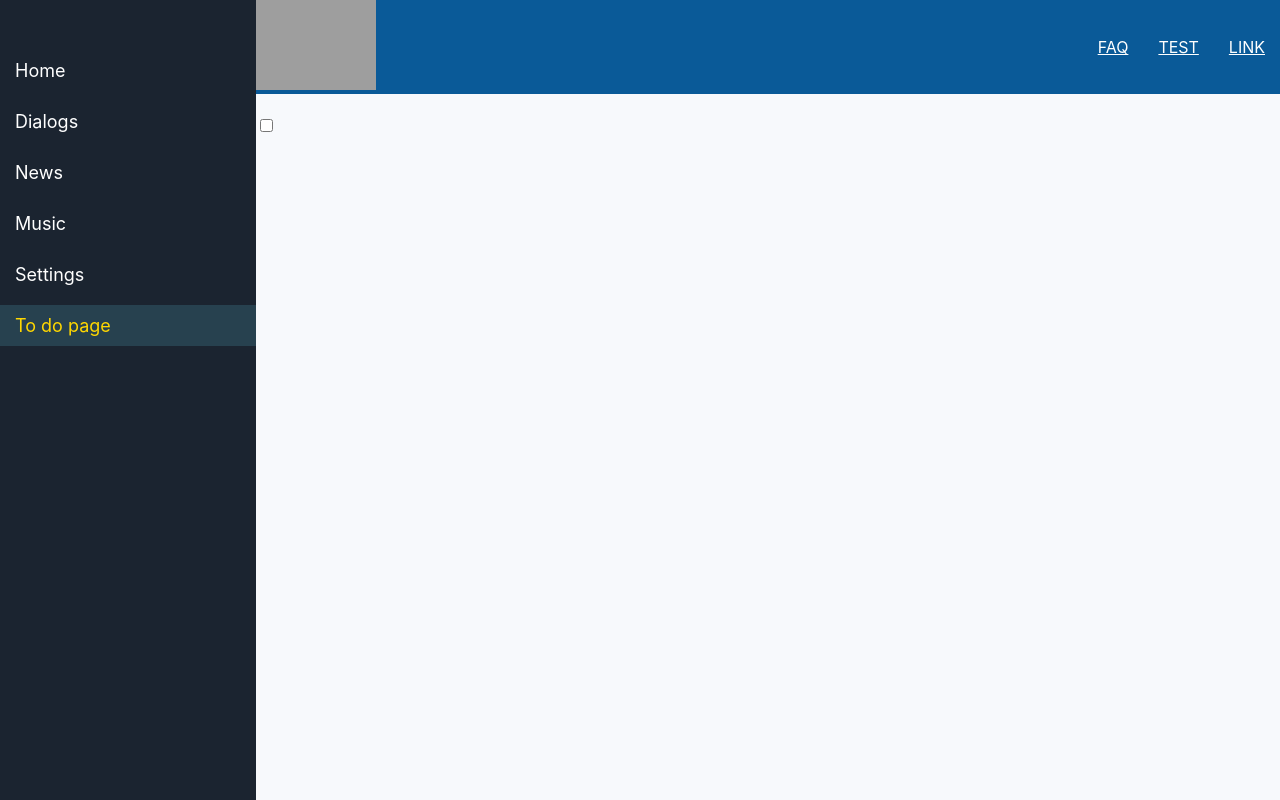
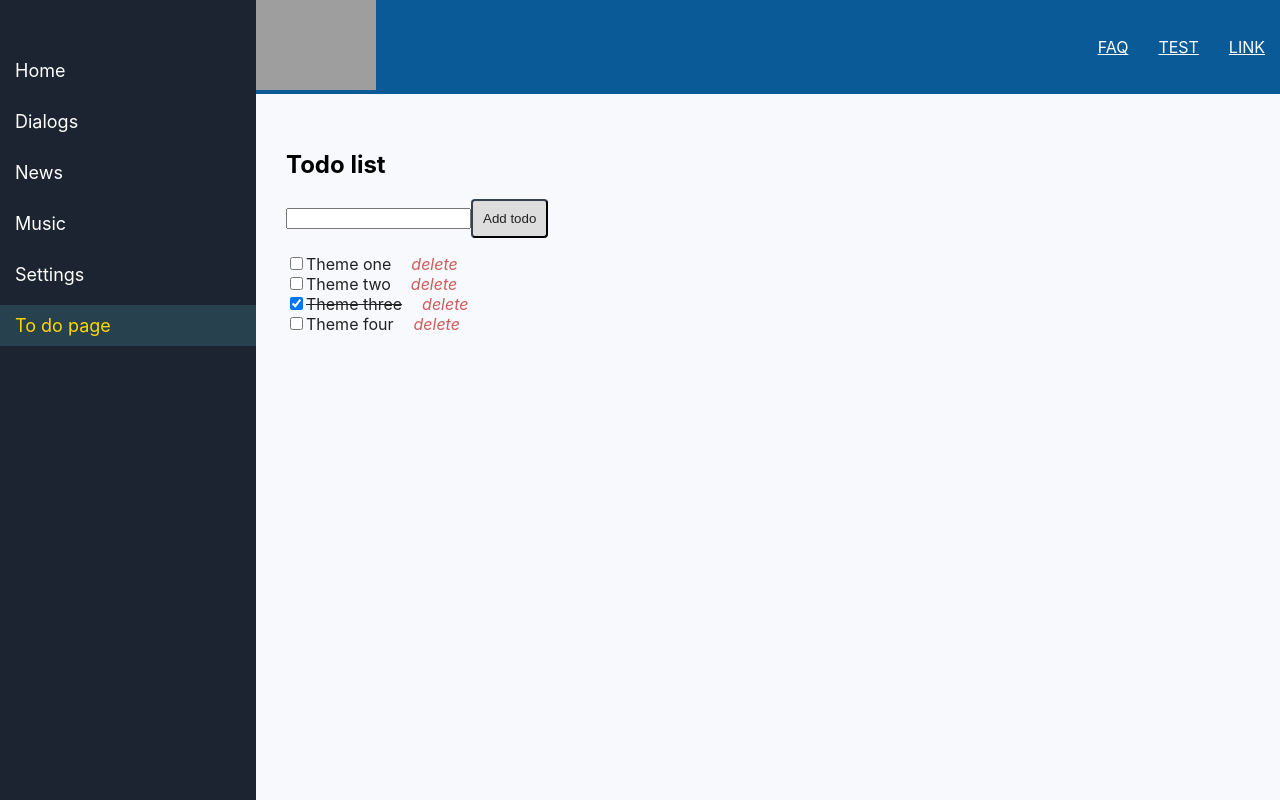
Before and after one commit to Eko13/eko-projects, a React (Create React App) app in the folder react-project-kama/: page /todo in a window 1280 px wide. Built offline with nearby package versions, Linux system fonts and the light colour scheme; grey boxes are pictures that could not be loaded.

Commit message:
add fucncional in todo page, add styles for todo page

```diff
--- a/react-project-kama/package.json
+++ b/react-project-kama/package.json
@@ -6,8 +6,10 @@
     "@testing-library/jest-dom": "^4.2.4",
     "@testing-library/react": "^9.5.0",
     "@testing-library/user-event": "^7.2.1",
+    "node-sass": "^4.14.1",
     "react": "^16.13.1",
     "react-dom": "^16.13.1",
+    "react-router-dom": "^5.2.0",
     "react-scripts": "3.4.1"
   },
   "scripts": {
--- a/react-project-kama/src/App.sass
+++ b/react-project-kama/src/App.sass
@@ -5,4 +5,5 @@
 @import "styles/header.sass"
 @import "styles/home.sass"
 @import "styles/post.sass"
+@import "styles/todo.sass"
 @import "styles/global"
--- a/react-project-kama/src/components/home/chat/Chat.js
+++ b/react-project-kama/src/components/home/chat/Chat.js
@@ -1,7 +1,7 @@
 import React from "react";
 import "../../../styles/chat.sass";
 import ChatMessage from './ChatMessage'
-
+import state from "../../../dataRedux/state";
 
 const Chat = props => {
 
@@ -9,7 +9,7 @@ const Chat = props => {
         <div className="chat-wrapper">
             <ul className="list_chat">
                 {
-                    props.state.rowsChatPostList.map((cp, index) => (
+                    state.profilePage.rowsChatPostList.map((cp, index) => (
                         <ChatMessage
                             key={`CHAT_POST_ITEM_${index}`}
                             name={cp.name}
--- a/react-project-kama/src/dataRedux/state.js
+++ b/react-project-kama/src/dataRedux/state.js
@@ -20,7 +20,16 @@ let state = {
             {id: 'cd3', message: 'Hi world'},
             {id: 'cd4', message: 'Hellow word'}
         ]
+    },
+    todoPage:{
+        todoList:[
+            {title:'Theme one', completed: false},
+            {title:'Theme two', completed: false},
+            {title:'Theme three', completed: true},
+            {title:'Theme four', completed: false}
+        ]
     }
+
 };
 
 export default state;
--- a/react-project-kama/src/pages/dialogs/index.js
+++ b/react-project-kama/src/pages/dialogs/index.js
@@ -2,14 +2,19 @@ import React from 'react';
 import "../../styles/dialogs.sass"
 import MessageItem from '../../components/dialogs/MessageItem'
 import DialogItem from '../../components/dialogs/DialogItem'
+import state from "../../dataRedux/state";
+
 
 const Dialogs = props => {
 
     return (
         <div className="dialogs-wrapper">
 
+            <h2>Dialogs</h2>
+
+            <div className="flex-wrap">
                 <div className="list-dialogs_wrap">
-                {props.stateMessages.rowsListDialogs.map((ld, index) => (
+                    {state.messagesPage.rowsListDialogs.map((ld, index) => (
                         <DialogItem
                             key={`LIST_DIALOGS_ITEM_${index}`}
                             name={ld.name}
@@ -18,12 +23,13 @@ const Dialogs = props => {
                 </div>
 
                 <div className="chat-dialogs_wrap">
-                {props.stateMessages.rowsChatDialogs.map((cd, index) => (
+                    {state.messagesPage.rowsChatDialogs.map((cd, index) => (
                         <MessageItem
                             key={`CHAT_DIALOGS_ITEM_${index}`}
                             message={cd.message}
                             id={cd.id}/>
                     ))}
+                </div>
             </div>
 
         </div>
--- a/react-project-kama/src/pages/todos/TodoItem.js
+++ b/react-project-kama/src/pages/todos/TodoItem.js
@@ -1,13 +1,30 @@
-import React from 'react';
+import React, {useState} from 'react';
 
 
 const TodoItem = props =>{
+
+    const [checked, setChecked] = useState(props.completed);
+
+    const cls = ['todo'];
+
+    if(checked){
+        cls.push(' ','checked')
+    }
+
     return(
-        <li>
-            <input type="checkbox"/>
-            <span>{props.title}</span>
+        <li className="todo-item">
+            <label className={cls.join('')}>
+                <input
+                    type="checkbox"
+                    checked={checked}
+                    onChange={()=>setChecked(!checked)}
+                />
+                <span className="title_todo-item">{props.title}</span>
+            </label>
+            <i className="del_todo-item color-danger">delete</i>
         </li>
     )
+
 };
 
 export default TodoItem;
--- a/react-project-kama/src/pages/todos/TodoList.js
+++ b/react-project-kama/src/pages/todos/TodoList.js
@@ -1,15 +1,61 @@
-import React from 'react';
+import React, {useState} from 'react';
 import TodoItem from "./TodoItem";
+import state from "../../dataRedux/state";
 
+const TodoList = props => {
 
-const TodoList = props =>{
+    const [todoRow, setTodoRow] = useState(state.todoPage.todoList);
 
-    const todoRow = [{title:'Theme one'}, {title:'Theme Two'}];
+    const [todoTitle, setTodoTitle] = useState('');
 
-    return(
-        <div>
-            <ul>
-                <TodoItem todos={todoRow}/>
+    const addTodo = event =>{
+        setTodoRow([
+            ...todoRow,
+            {
+                title: todoTitle,
+                completed: false
+            }
+        ]);
+        setTodoTitle('')
+    };
+
+    const addTodoPress = event => {
+        if (event.key === "Enter") {
+            addTodo();
+        }
+    };
+
+    const addTodoBtn =event=>{
+        if(todoTitle !== ''){
+            addTodo();
+        }
+    };
+
+    return (
+        <div className="todo-wrapper page-wrapper">
+
+            <h2>Todo list</h2>
+
+            <input
+                type="text"
+                value={todoTitle}
+                onChange={event => {setTodoTitle(event.target.value)}}
+                onKeyPress={addTodoPress}
+            />
+            <button
+                onClick={addTodoBtn}
+                className="btn btn-custom"
+            >
+                Add todo
+            </button>
+
+            <ul className="todo-list">
+                {todoRow.map((tl, index) => (
+                    <TodoItem
+                        key={`TODO_LIST_ITEM_${index}`}
+                        {...tl}/>
+                ))}
+
             </ul>
         </div>
     )
--- a/react-project-kama/src/styles/dialogs.sass
+++ b/react-project-kama/src/styles/dialogs.sass
@@ -1,7 +1,5 @@
 .dialogs-wrapper
-  display: flex
   padding: 30px
-  justify-content: space-between
 
   .list-dialogs_wrap
     width: calc(30% - 60px)
--- a/react-project-kama/src/styles/global.sass
+++ b/react-project-kama/src/styles/global.sass
@@ -1,2 +1,28 @@
 body
   overflow-y: scroll !important
+
+a, button, i
+  transition: .3s
+
+.flex-wrap
+  display: flex
+
+.btn
+  padding: 10px
+  background-color: #ddd
+  border-color: #37414f
+  color: #222
+  border-radius: 4px
+  transition: .3s
+  &:hover
+    background-color: #eee
+  &.btn-custom
+
+
+.color-danger
+  color: indianred
+  &:hover
+    color: red
+
+.page-wrapper
+  padding: 30px
--- /dev/null
+++ b/react-project-kama/src/styles/todo.sass
@@ -0,0 +1,12 @@
+.todo-wrapper
+  .todo-list
+    .todo-item
+      label.checked
+        .title_todo-item
+          text-decoration: line-through
+      .title_todo-item
+        color: #222
+      .del_todo-item
+        display: inline-block
+        margin-left: 20px
+        cursor: pointer
```
Also changed, not shown: 1 other file (tests, documents, lock files or other folders). Lines whose indentation alone changed are shown as unchanged.
